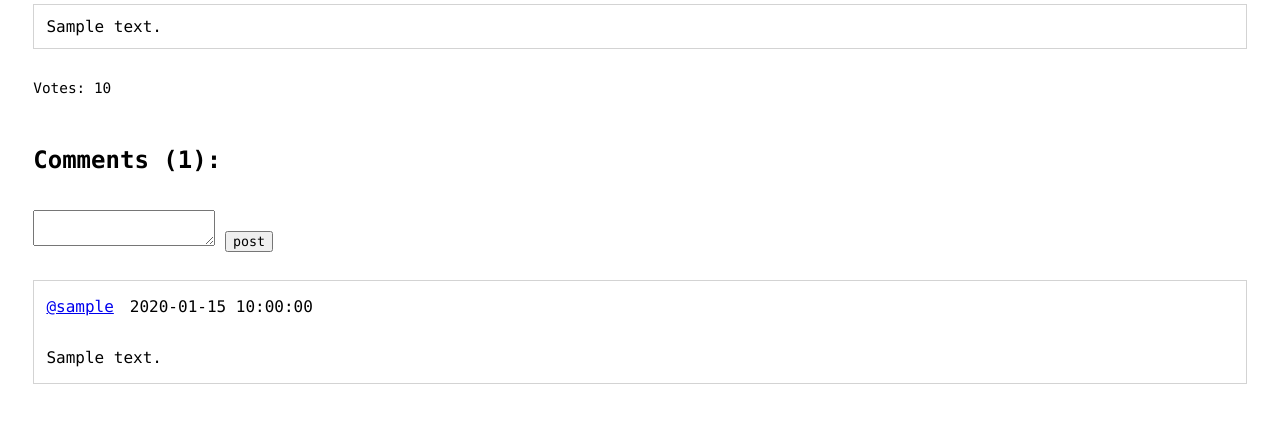
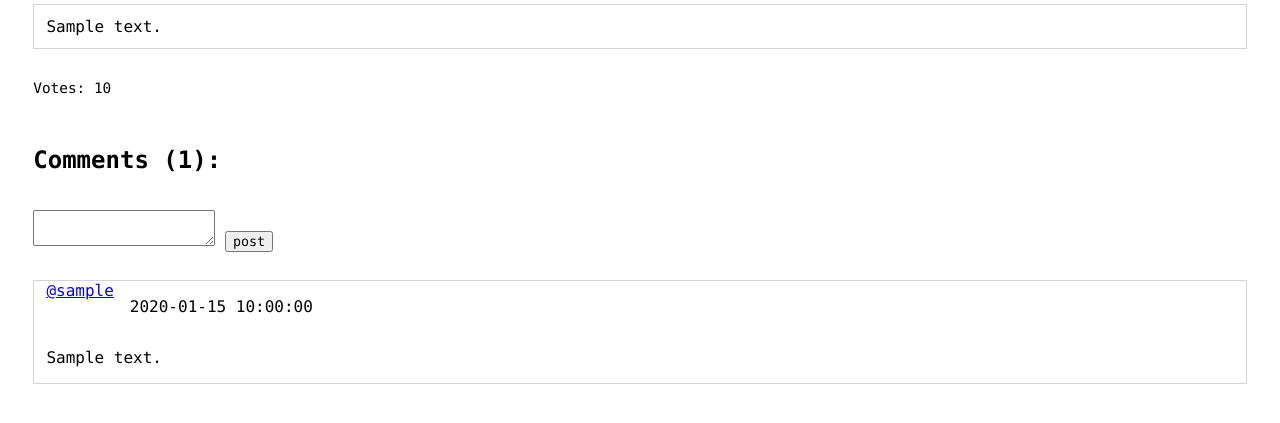
Before and after one commit to franklindyer/agora-app, a Flask app: template src/templates/post.html in a window 1280 px wide. Shown: the part 242-665 px from the top of the page. Run offline with Flask 3, Linux system fonts and the light colour scheme; the template is opened without the code that fills it: most values are stand-ins (such as "Sample title", 1, 10 or a date in 2020); parts of the project's set-up code (start-up, migrations or seed data) failed here and were passed over.

Commit message:
Tweak comment section css

```diff
--- a/src/templates/comment-section.html
+++ b/src/templates/comment-section.html
@@ -21,7 +21,7 @@
         <li><div class="vbox text-box">
 
             {# comment header #}
-            <div class="hbox padded centered">
+            <div class="hbox padded v-centered">
                 <a href="/user/{{ c['uid'] }}">@{{ c['username'] }}</a>
                 <p>{{ c['timestamp'] }}</p>
                 {# If the logged in user is the author, a delete button will appear #}
```
